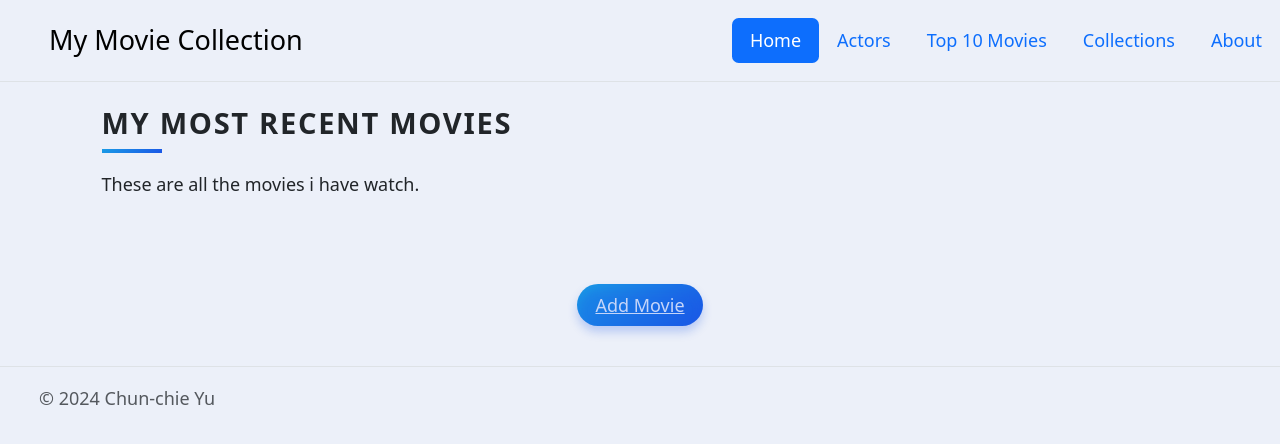
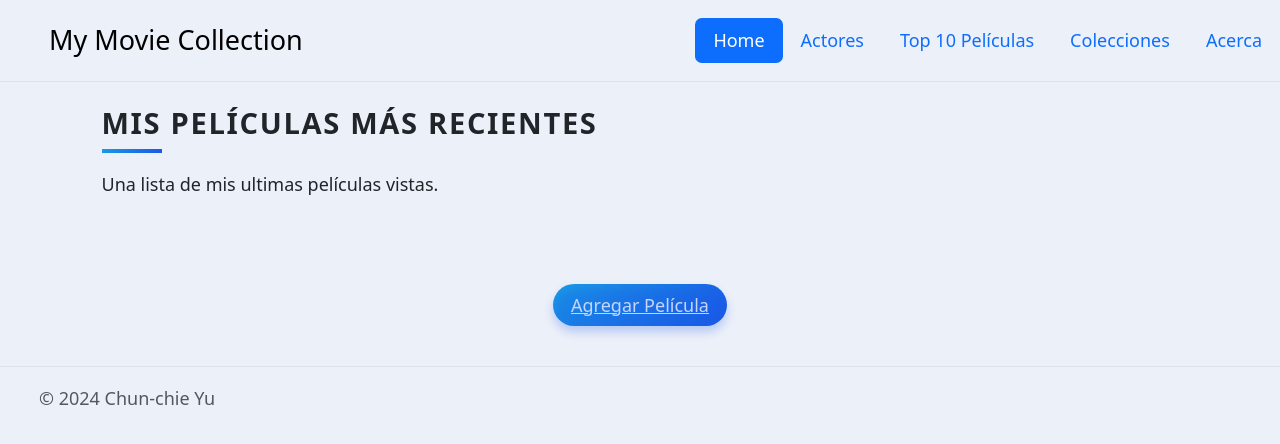
Before and after one commit to SixtoFTW/movies-collection, a Flask app: page / in a window 1280 px wide. Shown: the top 444 px of the page. Run offline with Flask 3, Linux system fonts and the light colour scheme; some libraries are stand-ins or nearby versions.

Commit message:
- agregar datos iniciales tabla genero - cambio pagina en español

```diff
--- a/main.py
+++ b/main.py
@@ -99,29 +99,28 @@
 
 # Mis clases para formularios web
 class EditForm(FlaskForm):
-    rating = StringField("Your Rating Out of 10 e.g. 7.5", validators=[DataRequired()])
-    review = StringField("Your Review")
-    fecha_visto = DateField(label="Date You Saw it")
-    submit = SubmitField(label="Done")
+    rating = StringField("Tu Rating de 1 a 10 e.g. 7.5", validators=[DataRequired()])
+    review = StringField("Comentarios")
+    fecha_visto = DateField(label="Fecha visto")
+    submit = SubmitField(label="Listo")
 
 
 class AddForm(FlaskForm):
-    movie = StringField(label="Movie Title", validators=[DataRequired()])
-    submit = SubmitField(label="Add Movie")
+    movie = StringField(label="Titulo de la Película", validators=[DataRequired()])
+    submit = SubmitField(label="Agregar Película")
 
+
+genres = [("Action",), ("Adventure",), ("Animation",), ("Comedy",), ("Crime",), ("Documentary",), ("Drama",),
+          ("Family",), ("Fantasy",), ("History",), ("Horror",), ("Music",), ("Mystery",), ("Romance",),
+          ("Science Fiction",), ("TV Movie",), ("Thriller",), ("War",), ("Western",)]
 
 # Create table schema in the database. Requires application context.
 with app.app_context():
     db.create_all()
-#     new_movie = Movies(title="Phone Booth",
-#                         year=2002,
-#                         description="Publicist Stuart Shepard finds himself trapped in a phone booth, pinned down by an extortionist's sniper rifle. Unable to leave or receive outside help, Stuart's negotiation with the caller leads to a jaw-dropping climax.",
-#                         rating=7.3,
-#                         ranking=10,
-#                         review="My favourite character was the caller.",
-#                         img_url="https://image.tmdb.org/t/p/w500/tjrX2oWRCM3Tvarz38zlZM7Uc10.jpg")
-#     db.session.add(new_movie)
-#     db.session.commit()
+    if Genero.query.count() == 0:  # Solo agregar si la tabla está vacía
+        genre_objects = [Genero(genero=genre[0]) for genre in genres]
+        db.session.bulk_save_objects(genre_objects)  # Agrega todos los objetos de una vez
+        db.session.commit()
 
 
 @app.route("/")
@@ -143,18 +142,13 @@
 
 @app.route("/actorsall")
 def actor_all():
-    data_actors = db.session.execute(db.session.query(Actor, func.count(Casting.actor_id)).outerjoin(Casting, Actor.actor_id == Casting.actor_id).group_by(Actor.actor_id).order_by(func.count(Casting.actor_id).desc()).limit(10))
-    # movies_db = sqlite3.connect(DB_ADDRESS)
-    # cursor = movies_db.cursor()
-    # cursor.execute("SELECT actor.*, COUNT(casting.actor_id) as num_peli FROM actor LEFT JOIN casting on actor.actor_id = casting.actor_id GROUP BY casting.actor_id ORDER BY num_peli DESC LIMIT 10")
-    # data = cursor.fetchall()
-    # movies_db.close()
+    data_actors = db.session.query(Actor, func.count(Casting.actor_id)).outerjoin(Casting, Actor.actor_id == Casting.actor_id).group_by(Actor.actor_id).order_by(func.count(Casting.actor_id).desc()).limit(10).all()
     return render_template("actor_all.html", all_actors=data_actors, active_page='actor_all')
 
 
 @app.route("/collections")
 def collections():
-    data_collection = db.session.execute(db.session.query(Coleccion, func.count(Movies.coleccion_id)).outerjoin(Movies, Coleccion.coleccion_id == Movies.coleccion_id).group_by(Coleccion.coleccion_id)).fetchall()
+    data_collection = db.session.query(Coleccion, func.count(Movies.coleccion_id)).outerjoin(Movies, Coleccion.coleccion_id == Movies.coleccion_id).group_by(Coleccion.coleccion_id).all()
     return render_template("collections.html", collections=data_collection, active_page='collections')
 
 
@@ -163,7 +157,6 @@
     movie_data = db.session.execute(db.select(Movies).where(Movies.id == movie_id)).scalar()
     data_casting = db.session.execute(db.select(Casting.character, Actor.actor_name, Actor.img_url).join(Actor, Casting.actor_id == Actor.actor_id, isouter=True).where(Casting.movie_id == movie_id)).fetchall()
     return render_template("movie_details.html", casting=data_casting, movie=movie_data)
-
 
 
 @app.route("/edit", methods=["GET", "POST"])
--- a/templates/actor_all.html
+++ b/templates/actor_all.html
@@ -5,8 +5,8 @@
 {% block content %}
 <div class="container">
     <div class="row">
-  <h1 class="heading">Actors of my Movies</h1>
-  <p class="description">Actors from my movie collection.</p>
+  <h1 class="heading">Actores De Mis Películas</h1>
+  <p class="description">Ordenado por el número de películas que protagonizan.</p>
   {% for item in all_actors: %}
   <div class="card" >
     <div class="front" style="background-image: url('{{item[0].img_url}}');">
--- a/templates/add.html
+++ b/templates/add.html
@@ -4,7 +4,7 @@
 
 {% block content %}
 <div class="content">
-    <h1 class="heading">Add a Movie</h1>
+    <h1 class="heading">Agregar una Película</h1>
     {{render_form(form, novalidate=True)}}
 </div>
 {% endblock %}
--- a/templates/base.html
+++ b/templates/base.html
@@ -44,10 +44,10 @@
 
       <ul class="nav nav-pills">
         <li class="nav-item"><a href="{{url_for('home')}}" class="nav-link {% if active_page == 'home' %}active  aria-current='page'{% endif %}">Home</a></li>
-        <li class="nav-item"><a href="{{url_for('actor_all')}}" class="nav-link {% if active_page == 'actor_all' %}active  aria-current='page'{% endif %}">Actors</a></li>
-        <li class="nav-item"><a href="{{url_for('top_movies')}}" class="nav-link {% if active_page == 'top_movies' %}active  aria-current='page'{% endif %}">Top 10 Movies</a></li>
-        <li class="nav-item"><a href="{{url_for('collections')}}" class="nav-link {% if active_page == 'collections' %}active  aria-current='page'{% endif %}">Collections</a></li>
-        <li class="nav-item"><a href="#" class="nav-link">About</a></li>
+        <li class="nav-item"><a href="{{url_for('actor_all')}}" class="nav-link {% if active_page == 'actor_all' %}active  aria-current='page'{% endif %}">Actores</a></li>
+        <li class="nav-item"><a href="{{url_for('top_movies')}}" class="nav-link {% if active_page == 'top_movies' %}active  aria-current='page'{% endif %}">Top 10 Películas</a></li>
+        <li class="nav-item"><a href="{{url_for('collections')}}" class="nav-link {% if active_page == 'collections' %}active  aria-current='page'{% endif %}">Colecciones</a></li>
+        <li class="nav-item"><a href="#" class="nav-link">Acerca</a></li>
       </ul>
     </header>
 
--- a/templates/collections.html
+++ b/templates/collections.html
@@ -5,8 +5,8 @@
 {% block content %}
 <div class="container">
     <div class="row">
-  <h1 class="heading">My Collections</h1>
-  <p class="description">Actors from my movie collection.</p>
+  <h1 class="heading">Mis Colecciones</h1>
+  <p class="description">Lista de colecciones de mis películas vistas.</p>
   {% for item in collections: %}
   <a class="card" style="width: calc(33% - 3rem)" href="{{url_for('home')}}">
     <div class="front" style="background-image: url('{{item[0].img_url}}');">
--- a/templates/edit.html
+++ b/templates/edit.html
@@ -5,7 +5,7 @@
 {% block content %}
 <div class="content">
   <h1 class="heading">{{movie_to_edit.title}}</h1>
-    <p class="description">Edit Movie Rating</p>
+    <p class="description">Editar Información Película</p>
   {{render_form(form, novalidate=True)}}
   </div>
 {% endblock %}
--- a/templates/index.html
+++ b/templates/index.html
@@ -5,10 +5,10 @@
 {% block content %}
 <div class="container">
     <div class="row">
-  <h1 class="heading">My Most Recent Movies</h1>
-  <p class="description">These are all the movies i have watch.</p>
+  <h1 class="heading">Mis Películas Más Recientes</h1>
+  <p class="description">Una lista de mis ultimas películas vistas.</p>
         <div class="container text-center add">
-        <a href="{{url_for('add')}}" class="button">Add Movie</a>
+        <a href="{{url_for('add')}}" class="button">Agregar Película</a>
         </div>
   {% for item in all_movies: %}
   <div class="card">
@@ -26,8 +26,8 @@
             {{item.description}}<br>Genre: {{item.genero_id}}
         </p>
 
-        <a href="{{url_for('edit', movie_id=item.id)}}" class="button">Update</a>
-        <a href="{{url_for('delete', movie_id=item.id)}}" class="button delete-button">Delete</a>
+        <a href="{{url_for('edit', movie_id=item.id)}}" class="button">Actualizar</a>
+        <a href="{{url_for('delete', movie_id=item.id)}}" class="button delete-button">Borrar</a>
 
       </div>
     </div>
--- a/templates/top_movies.html
+++ b/templates/top_movies.html
@@ -4,8 +4,8 @@
 
 {% block content %}
 <div class="container">
-  <h1 class="heading">My Top 10 Movies</h1>
-  <p class="description">These are my all-time favourite movies.</p>
+  <h1 class="heading">Mi Top 10 Películas</h1>
+  <p class="description">Estas son las películas que más me gustaron.</p>
   {% for item in all_movies: %}
   <div class="card" style="width: calc(33% - 3rem)">
     <div class="front" style="background-image: url('{{item.img_url}}');">
@@ -32,7 +32,7 @@
   {% endfor %}
 </div>
 <div class="container text-center add">
-<a href="{{url_for('add')}}" class="button">Add Movie</a>
+<a href="{{url_for('add')}}" class="button">Agregar Película</a>
 </div>
 
 {% endblock %}
```
